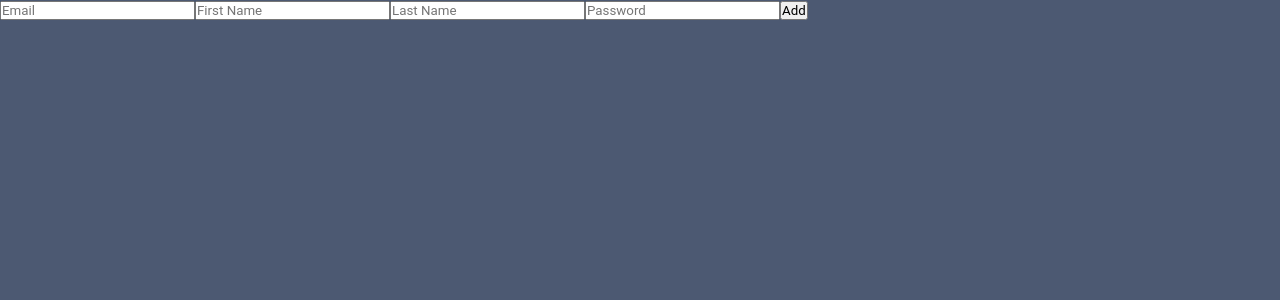
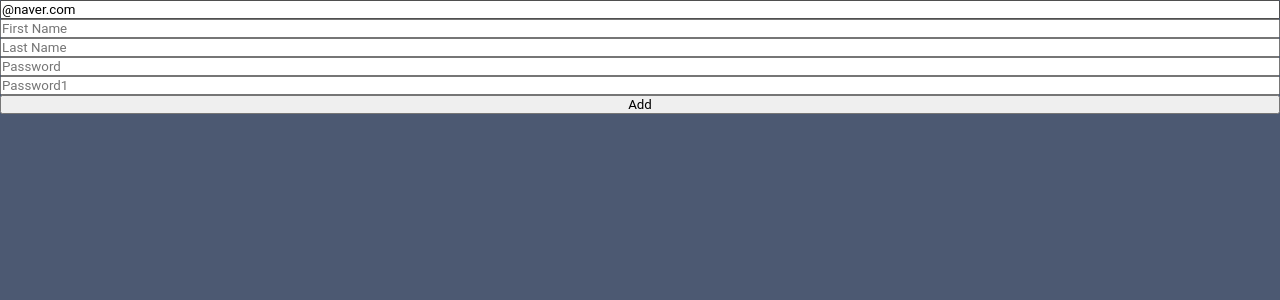
Before and after one commit to chuhongkyu/todolist, a React (Create React App) app: page / in a window 1280 px wide. Shown: the top 300 px of the page. Built offline with nearby package versions, Linux system fonts and the light colour scheme.

Commit message:
setError

```diff
--- a/src/ToDoList.tsx
+++ b/src/ToDoList.tsx
@@ -1,24 +1,64 @@
 import React, { useState } from "react";
 import { useForm } from "react-hook-form";
 
+interface IForm{
+    email: string;
+    firstName?: string;
+    lastName: string;
+    password: string;
+    password1: string;
+    extraError?:string;
+}
+
+
 function ToDoList(){
-    const {register, handleSubmit, formState} = useForm();
-    const onValid = (data: any) =>{
-        console.log(data);
+    const {register, handleSubmit, formState:{errors}, setError} = useForm<IForm>({
+        defaultValues:{
+            email:"@naver.com",
+        }
+    });
+    const onValid = (data: IForm) =>{
+        if(data.password !== data.password1){
+            setError("password1",
+                    {message:"Password are not the same"},
+                    {shouldFocus: true})
+        }
+        // setError("extraError", {message:"Server offline."})
     }
-    console.log(formState.errors);
+    console.log(errors);
     return (
         <div>
-            <form onSubmit={handleSubmit(onValid)}>
-                <input {...register("email", {required: true})} placeholder="Email"/>
-                <input {...register("firstName", {required: true, minLength: 10})} placeholder="First Name"/>
-                <input {...register("lastName", {required: true})} placeholder="Last Name"/>
+            <form style={{display: "flex", flexDirection:"column"}} onSubmit={handleSubmit(onValid)}>
+                <input {...register("email",
+                        {required: "Email is required",
+                        pattern:{
+                            value: /^[A-Za-z0-9._%+-]+@naver.com$/,
+                            message: "Only naver.com emails allowed",
+                        },
+                        })}
+                        placeholder="Email"/>
+                <span>{errors?.email?.message}</span>
+                <input {...register("firstName",
+                        {required: "write here",
+                        minLength: 5,
+                        validate:{
+                            noNico: (value)=> value?.includes("nico") ? "no nicos allowed": true,
+                            noNick: (value)=> value?.includes("nick") ? "no nicks allowed": true,
+                        },
+                        })} placeholder="First Name"/>
+                <span>{errors?.firstName?.message}</span>
+                <input {...register("lastName", {required: "write here" , minLength: 5})} placeholder="Last Name"/>
+                <span>{errors?.lastName?.message}</span>
                 <input {...register("password", {required: "password is required",
                                                 minLength: {
                                                     value: 5,
                                                     message: "Your password is too short"
                                                 }})} placeholder="Password"/>
+                <span>{errors?.password?.message}</span>
+                <input {...register("password1", {required: "password is required"})} placeholder="Password1"/>
+                <span>{errors?.password1?.message}</span>
                 <button>Add</button>
+                <span>{errors?.extraError?.message}</span>
             </form>
         </div>
     )
```
